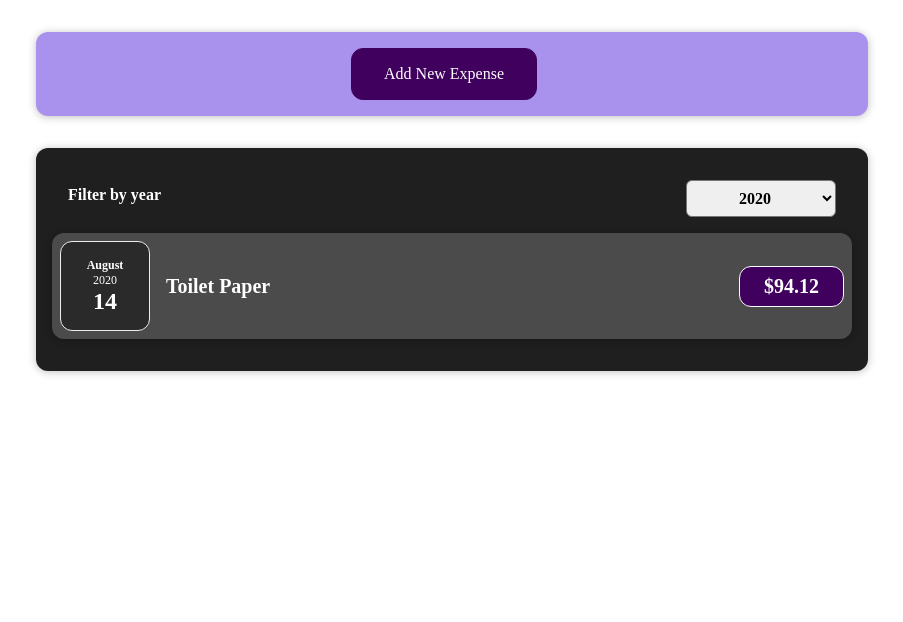
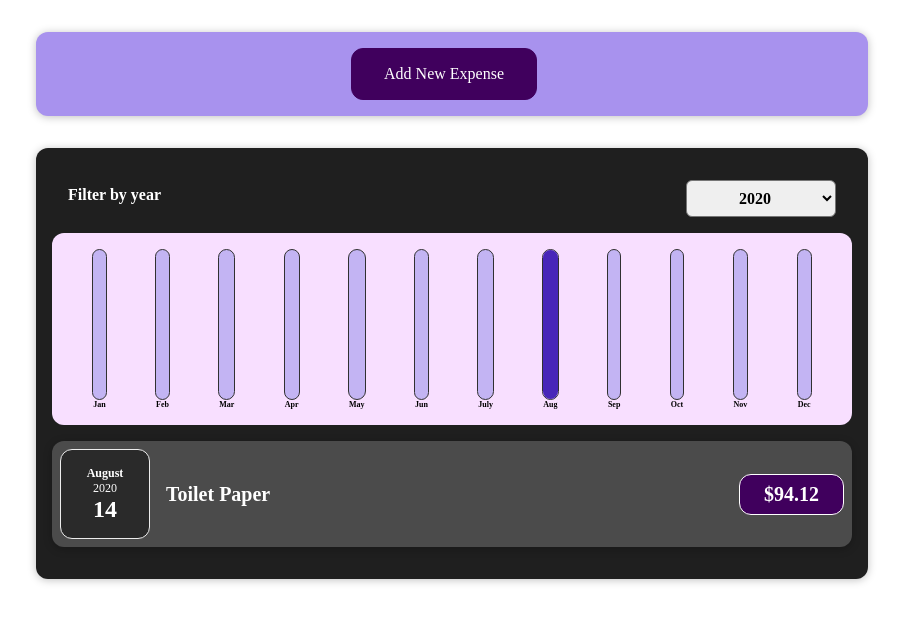
Before and after one commit to ajiajith001/react-tranining-expensive-tracker, a React (Create React App) app: page / in a window 1280 px wide. Shown: the top 622 px of the page, without its empty margins (188-1091 px from the left). Built offline with nearby package versions, Linux system fonts and the light colour scheme.

Commit message:
added chart bar

```diff
--- /dev/null
+++ b/src/components/Chart/Chart.css
@@ -0,0 +1,9 @@
+.chart {
+  padding: 1rem;
+  border-radius: 12px;
+  background-color: #f8dfff;
+  text-align: center;
+  display: flex;
+  justify-content: space-around;
+  height: 10rem;
+}
--- /dev/null
+++ b/src/components/Chart/Chart.js
@@ -0,0 +1,22 @@
+import React from 'react';
+import ChartBar from './ChartBar';
+import './Chart.css';
+
+const Chart = (props) => {
+  const dataPointValues = props.dataPoints.map((dataPoint) => dataPoint.value);
+  const maxValue = Math.max(...dataPointValues);
+  return (
+    <div className="chart">
+      {props.dataPoints.map((dataPoint) => (
+        <ChartBar
+          key={dataPoint.label}
+          value={dataPoint.value}
+          maxValue={maxValue}
+          label={dataPoint.label}
+        />
+      ))}
+    </div>
+  );
+};
+
+export default Chart;
--- /dev/null
+++ b/src/components/Chart/ChartBar.css
@@ -0,0 +1,30 @@
+.chart-bar {
+  height: 100%;
+  display: flex;
+  flex-direction: column;
+  align-items: center;
+}
+
+.chart-bar__inner {
+  height: 100%;
+  width: 100%;
+  border: 1px solid #313131;
+  border-radius: 12px;
+  background-color: #c3b4f3;
+  overflow: hidden;
+  display: flex;
+  flex-direction: column;
+  justify-content: flex-end;
+}
+
+.chart-bar__fill {
+  background-color: #4826b9;
+  width: 100%;
+  transition: all 0.3s ease-out;
+}
+
+.chart-bar__label {
+  font-weight: bold;
+  font-size: 0.5rem;
+  text-align: center;
+}
--- /dev/null
+++ b/src/components/Chart/ChartBar.js
@@ -0,0 +1,24 @@
+import React from 'react';
+import './ChartBar.css';
+
+const ChartBar = ({ label, maxValue, value }) => {
+  let barFillHeight = '0%';
+
+  if (maxValue > 0) {
+    barFillHeight = Math.round((value / maxValue) * 100) + '%';
+  }
+
+  return (
+    <div className="chart-bar">
+      <div className="chart-bar__inner">
+        <div
+          className="chart-bar__fill"
+          style={{ height: barFillHeight }}
+        ></div>
+      </div>
+      <div className="chart-bar__label">{label}</div>
+    </div>
+  );
+};
+
+export default ChartBar;
--- /dev/null
+++ b/src/components/Expenses/ExpenseChart.js
@@ -0,0 +1,29 @@
+import React from 'react';
+
+import Chart from '../Chart/Chart';
+
+const ExpenseChart = (props) => {
+  const chartDataPoints = [
+    { label: 'Jan', value: 0 },
+    { label: 'Feb', value: 0 },
+    { label: 'Mar', value: 0 },
+    { label: 'Apr', value: 0 },
+    { label: 'May', value: 0 },
+    { label: 'Jun', value: 0 },
+    { label: 'July', value: 0 },
+    { label: 'Aug', value: 0 },
+    { label: 'Sep', value: 0 },
+    { label: 'Oct', value: 0 },
+    { label: 'Nov', value: 0 },
+    { label: 'Dec', value: 0 },
+  ];
+
+  for (const expense of props.expenses) {
+    const expenseMonth = expense.date.getMonth();
+    chartDataPoints[expenseMonth].value += expense.amount;
+  }
+
+  return <Chart dataPoints={chartDataPoints} />;
+};
+
+export default ExpenseChart;
--- a/src/components/Expenses/Expenses.js
+++ b/src/components/Expenses/Expenses.js
@@ -2,6 +2,7 @@
 import Card from '../UI/Card';
 import ExpensesFilter from './ExpensesFilter';
 import ExpensesList from './ExpensesList';
+import ExpenseChart from './ExpenseChart';
 import './Expenses.css';
 
 function Expenses({ items }) {
@@ -20,6 +21,7 @@
         selected={filteredYear}
         onChangeFilter={filterChangeHandler}
       />
+      <ExpenseChart expenses={filteredExpenses} />
       <ExpensesList items={filteredExpenses} />
     </Card>
   );
```
Also changed, not shown: 1 other file (tests, documents, lock files or other folders).
